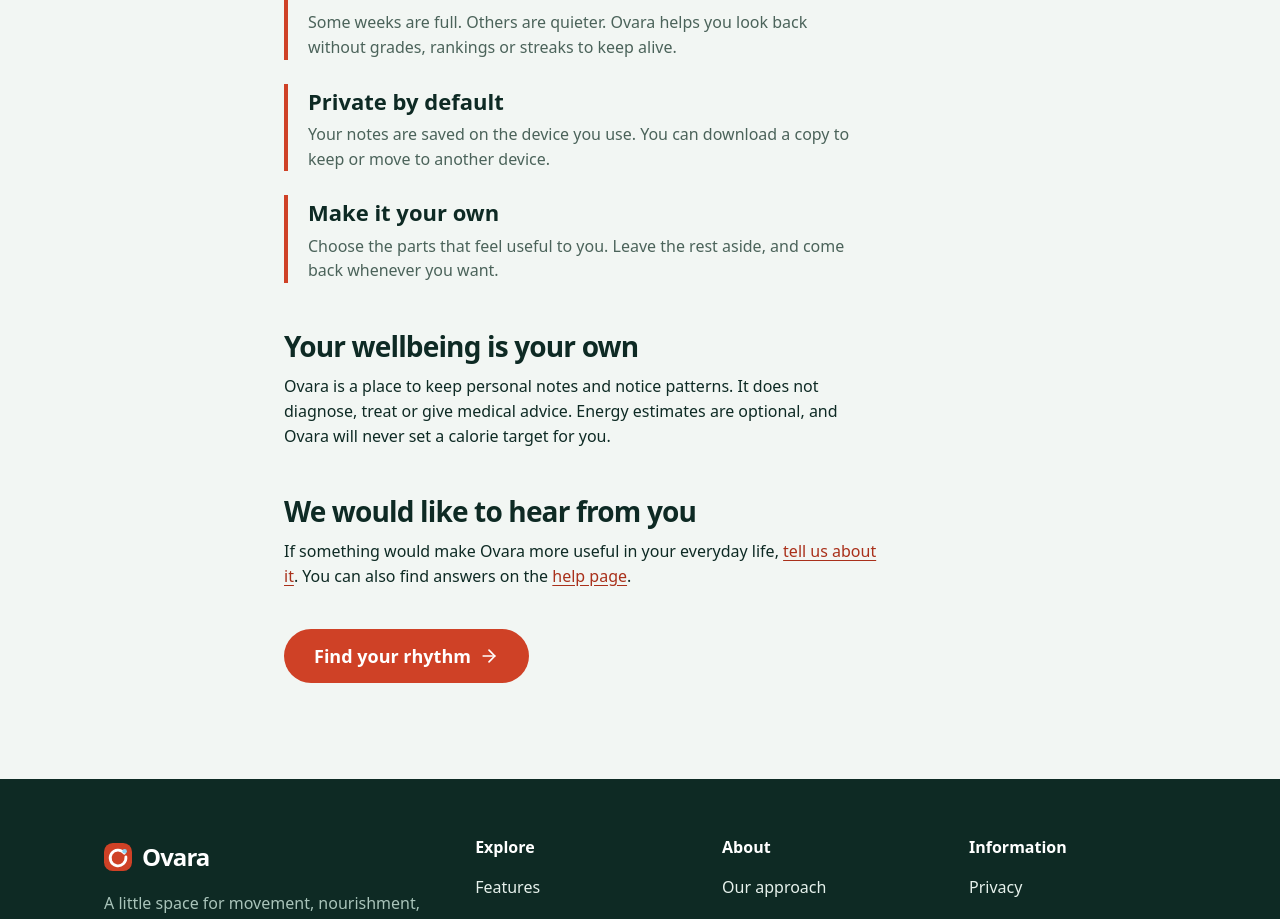
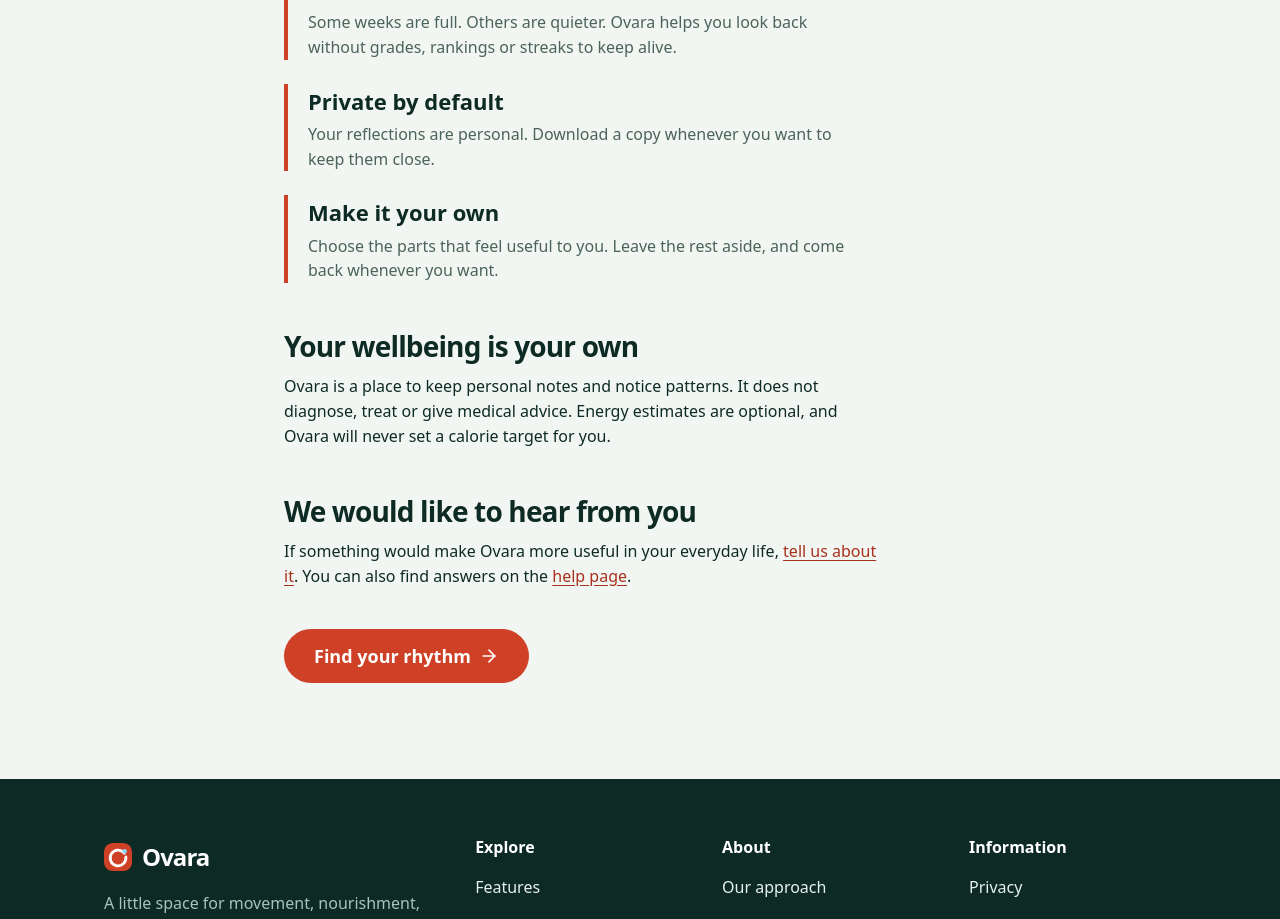
Before and after one commit to Wuraola-Adebisi/Ovara, a React (Vite) app: page /about in a window 1280 px wide. Shown: the part 905-1824 px from the top of the page. Built offline with nearby package versions, Linux system fonts and the light colour scheme.

Commit message:
Refine user-facing product language

```diff
--- a/src/pages/AboutPage.tsx
+++ b/src/pages/AboutPage.tsx
@@ -5,7 +5,7 @@ import { usePageTitle } from '../components/PagePrimitives';
 const principles = [
   ['No required numbers', 'You can note a walk without counting steps, write about a meal without adding numbers, or leave a mood check-in for another day. Any targets are yours to choose.'],
   ['Room for real life', 'Some weeks are full. Others are quieter. Ovara helps you look back without grades, rankings or streaks to keep alive.'],
-  ['Private by default', 'Your notes are saved on the device you use. You can download a copy to keep or move to another device.'],
+  ['Private by default', 'Your reflections are personal. Download a copy whenever you want to keep them close.'],
   ['Make it your own', 'Choose the parts that feel useful to you. Leave the rest aside, and come back whenever you want.'],
 ] as const;
 
```
